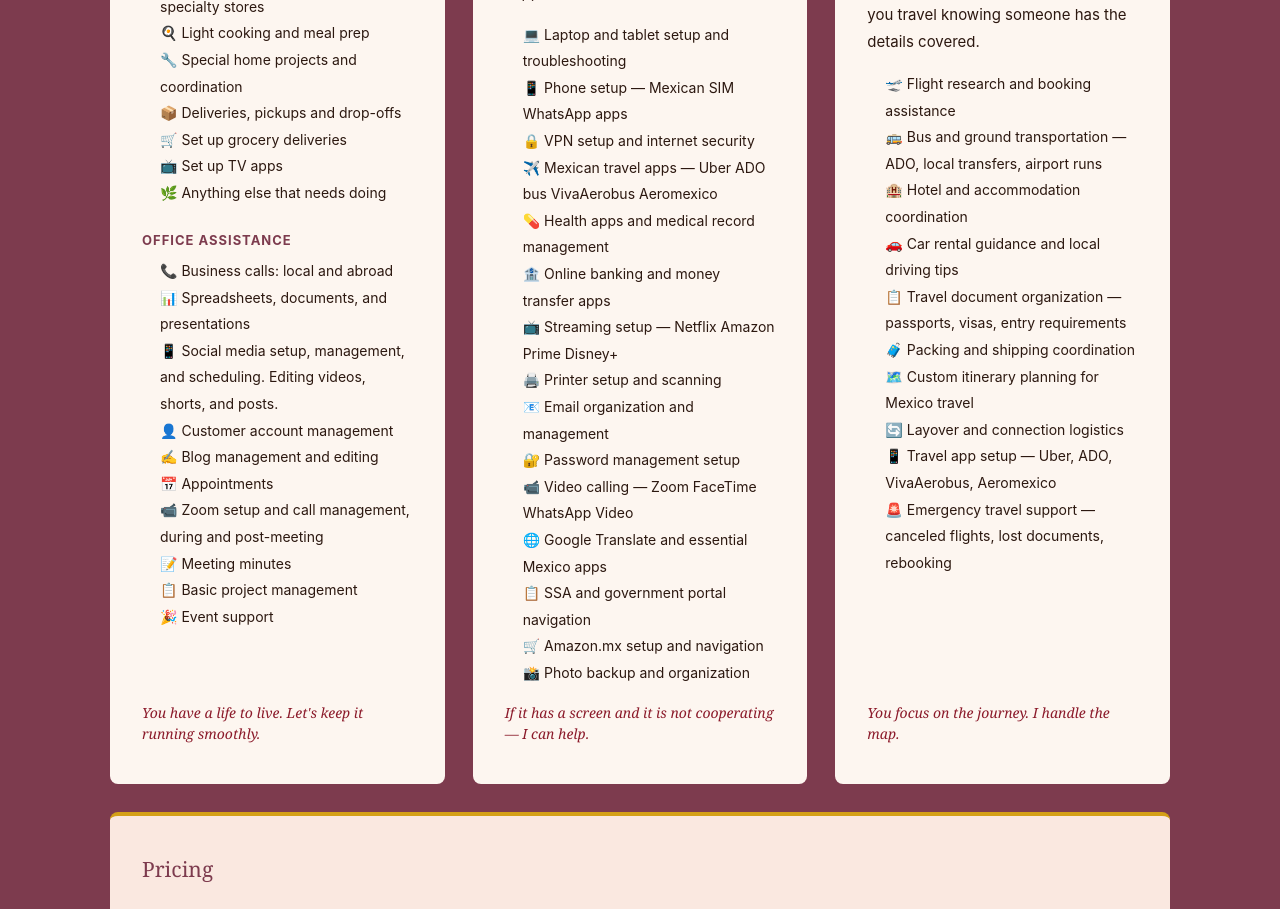
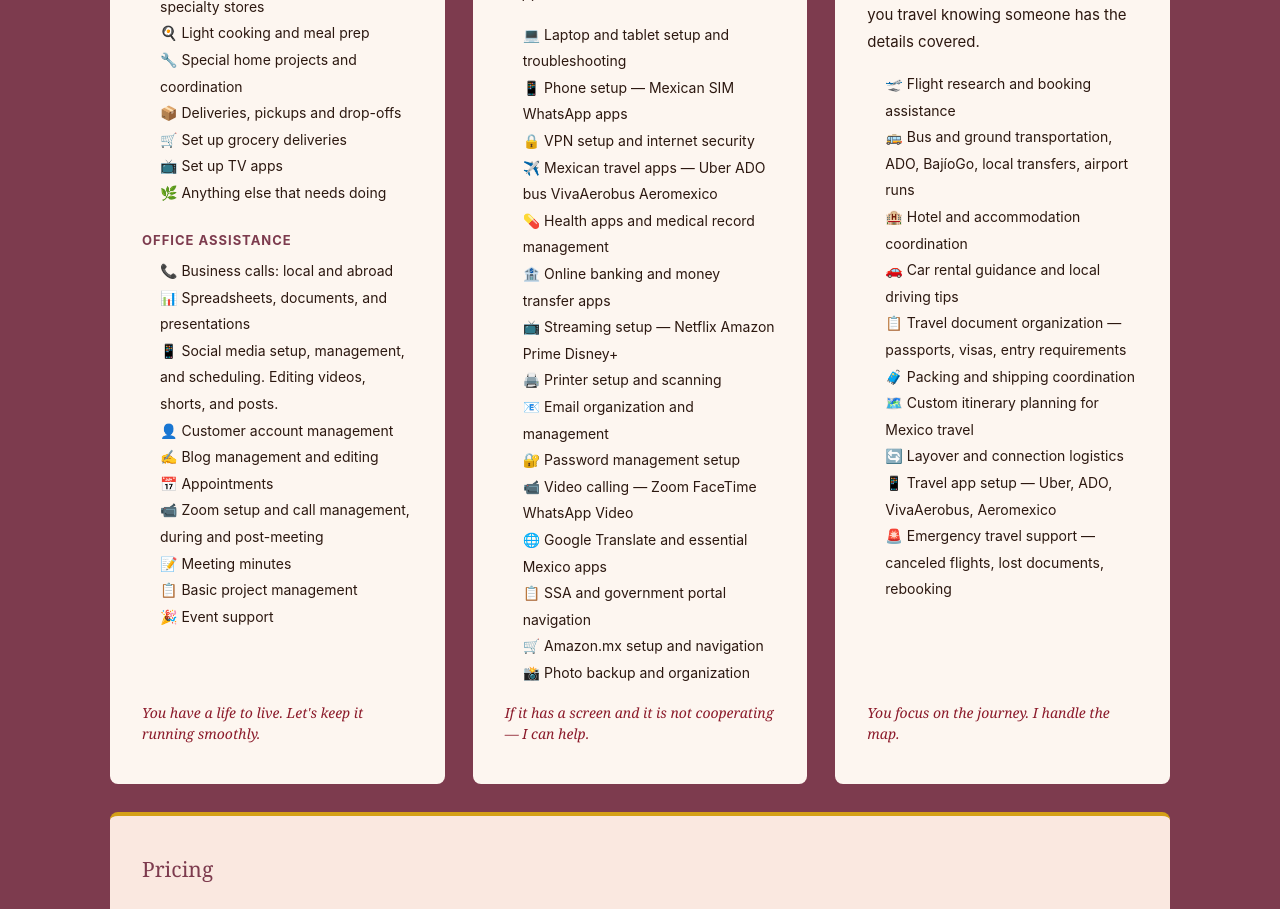
Before and after one commit to IntheknowMX/intheknowmx.com, a Next.js app: page / in a window 1280 px wide. Shown: the part 9420-10329 px from the top of the page. Built offline with nearby package versions, Linux system fonts and the light colour scheme.

Commit message:
Add BajíoGo to Travel & Logistics bus transportation bullet
Co-Authored-By: Claude Sonnet 4.6 <noreply@anthropic.com>

```diff
--- a/app/page.tsx
+++ b/app/page.tsx
@@ -660,7 +660,7 @@ export default function Home() {
               </p>
               <ul style={{ fontSize: '14px', lineHeight: '1.9', color: '#2C1810', paddingLeft: '18px', marginBottom: '16px', flex: 1 }}>
                 <li>🛫 Flight research and booking assistance</li>
-                <li>🚌 Bus and ground transportation — ADO, local transfers, airport runs</li>
+                <li>🚌 Bus and ground transportation, ADO, BajíoGo, local transfers, airport runs</li>
                 <li>🏨 Hotel and accommodation coordination</li>
                 <li>🚗 Car rental guidance and local driving tips</li>
                 <li>📋 Travel document organization — passports, visas, entry requirements</li>
```
